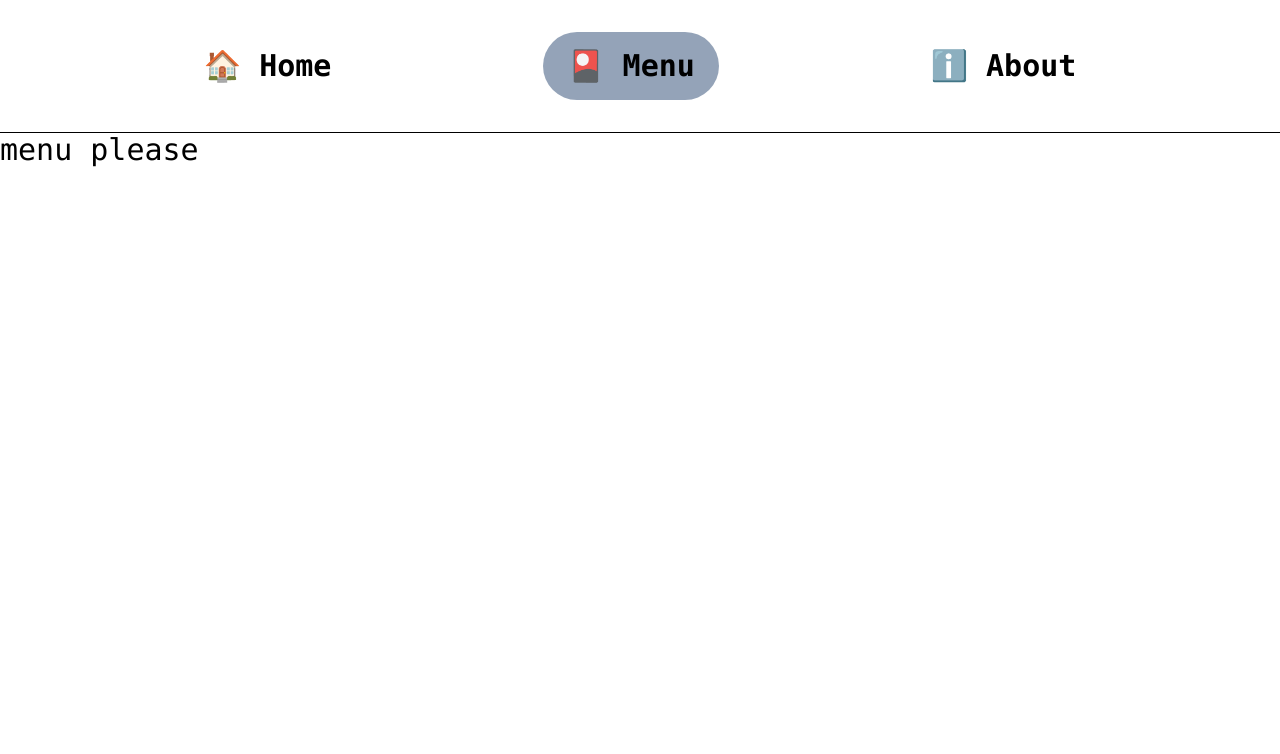
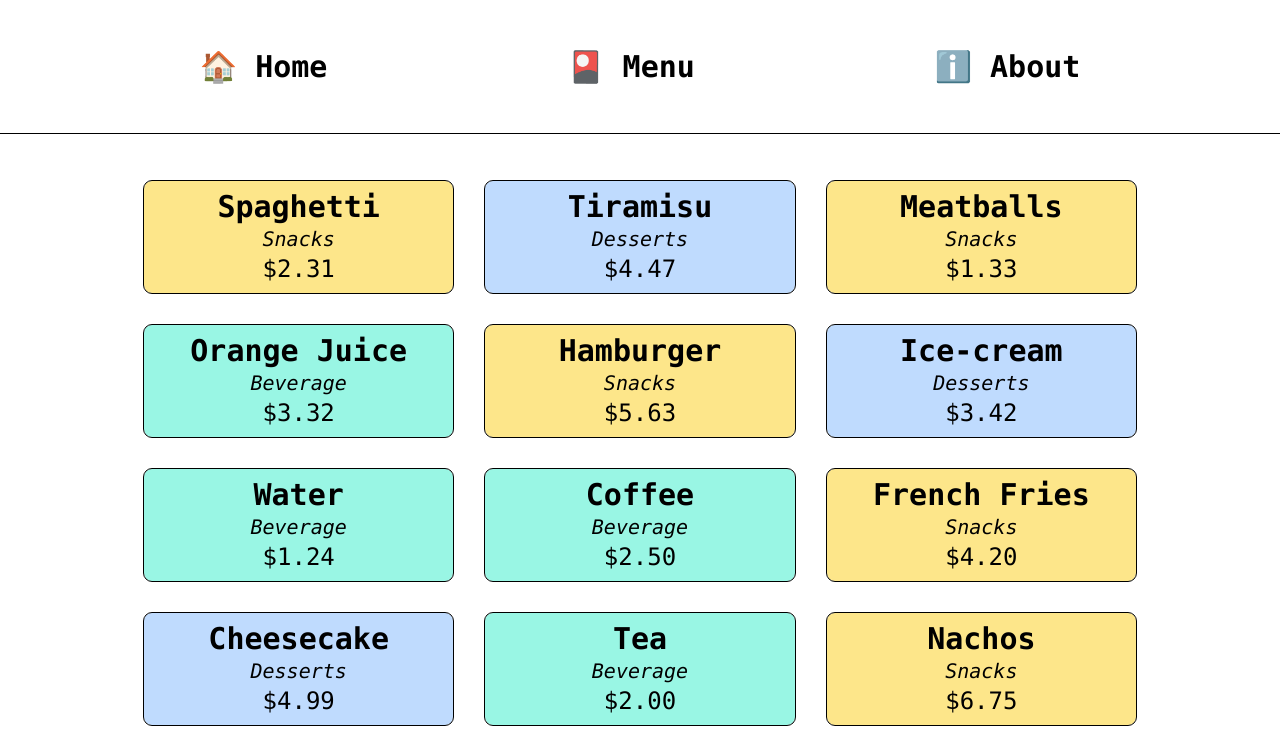
Before and after one commit to abhishekppattanayak/restaurant-page, a website built with webpack: page src/index.html in a window 1280 px wide. Both pictures are taken after a click on the button "🎴 Menu". Shown: the top 754 px of the page. Built offline with nearby package versions, Linux system fonts and the light colour scheme.

Commit message:
Add pages: about, menu

```diff
--- a/src/components/About.js
+++ b/src/components/About.js
@@ -6,7 +6,27 @@ const About = (()=>{
     const render = ()=>{
         __content.innerHTML = "";
         let div = document.createElement('div')
-        div.innerText = "who are you?"
+
+        let h1 = document.createElement('h1')
+        h1.innerText = "About me"
+        h1.classList.add('text-center', 'text-3xl', 'font-bold', 'my-8')
+
+        let p = document.createElement('p')
+        p.innerText = "Hello👋, there! This website was made as a learning step for web development. I'm grateful to The Odin Project community for providing such an excellent path to learn."
+        p.classList.add('my-4', 'font-lg', 'lg:mx-64', 'md:mx-24', 'mx-12')
+
+        let dis = document.createElement('p')
+        dis.innerText = "This website is made for educational purposes only."
+        dis.classList.add('font-thin', 'text-center', 'italic', 'text-base')
+
+        let span = document.createElement('span')
+        span.innerText = `Copyright © ${new Date().getFullYear()} abhishek`
+        span.classList.add('text-center', 'text-sm', 'w-full', 'block', 'mt-24')
+
+        div.appendChild(h1)
+        div.appendChild(p)
+        div.appendChild(dis)
+        div.appendChild(span)
         __content.append(div)
     };
 
--- a/src/components/Menu.js
+++ b/src/components/Menu.js
@@ -3,10 +3,62 @@ const __content = document.querySelector('#content')
 
 const Menu = (()=>{
 
+    const assign = {
+        'Beverage': 'teal',
+        'Snacks': 'amber',
+        'Desserts': 'blue'
+    }
+
+    const item = (title, kind, price)=>{
+        let div = document.createElement('div');
+        div.classList.add('rounded-lg', 'py-2', 'px-4', 'outline', 'outline-1', 'flex', 'flex-col', 'justify-center', 'items-center', `bg-${assign[kind]}-200`)
+
+        let h1 = document.createElement('h1')
+        h1.classList.add('font-bold', 'text-3xl')
+        h1.innerText = title
+
+        let h2 = document.createElement('h2')
+        h2.classList.add('font-thin', 'italic', 'text-xl')
+        h2.innerText = kind
+
+        let span = document.createElement('span')
+        span.classList.add('text-2xl')
+        span.innerText = price
+
+        div.appendChild(h1)
+        div.appendChild(h2)
+        div.appendChild(span)
+
+        return div
+    }
+
     const render = ()=>{
         __content.innerHTML = "";
         let div = document.createElement('div')
-        div.innerText = "menu please"
+        div.classList.add('grid','px-36', 'my-12', 'grid-rows-max','grid-cols-[repeat(auto-fit,minmax(240px,1fr))]', 'gap-8')
+        div.appendChild(item('Spaghetti','Snacks','$2.31'))
+        div.appendChild(item('Tiramisu','Desserts','$4.47'))
+        div.appendChild(item('Meatballs','Snacks','$1.33'))
+        div.appendChild(item('Orange Juice','Beverage','$3.32'))
+        div.appendChild(item('Hamburger','Snacks','$5.63'))
+        div.appendChild(item('Ice-cream','Desserts','$3.42'))
+        div.appendChild(item('Water','Beverage','$1.24'))
+        div.appendChild(item('Coffee','Beverage','$2.50'));
+        div.appendChild(item('French Fries','Snacks','$4.20'));
+        div.appendChild(item('Cheesecake','Desserts','$4.99'));
+        div.appendChild(item('Tea','Beverage','$2.00'));
+        div.appendChild(item('Nachos','Snacks','$6.75'));
+        div.appendChild(item('Brownie','Desserts','$3.99'));
+        div.appendChild(item('Lemonade','Beverage','$2.75'));
+        div.appendChild(item('Popcorn','Snacks','$3.50'));
+        div.appendChild(item('Apple Pie','Desserts','$5.25'));
+        div.appendChild(item('Milkshake','Beverage','$4.50'));
+        div.appendChild(item('Pretzels','Snacks','$3.75'));
+        div.appendChild(item('Fruit Salad','Desserts','$4.25'));
+        div.appendChild(item('Iced Tea','Beverage','$2.25'));
+        div.appendChild(item('Onion Rings','Snacks','$4.99'));
+        div.appendChild(item('Chocolate Mousse','Desserts','$5.75'));
+
         __content.append(div)
     };
 
--- a/src/index.html
+++ b/src/index.html
@@ -6,16 +6,16 @@
     <link rel="stylesheet" href="/src/assets/styles.css">
     <title>Restaurant Page</title>
 </head>
-<body class="font-mono text-3xl bg-white">
-    <header>
-        <nav>
-            <ul class="flex gap-2 justify-evenly py-8 font-bold outline outline-1">
-                <li><button class="px-6 py-4  focus:rounded-full focus:bg-slate-400" id="home">🏠 Home</button></li>
-                <li><button class="px-6 py-4  focus:rounded-full focus:bg-slate-400" id="menu">🎴 Menu</button></li>
-                <li><button class="px-6 py-4  focus:rounded-full focus:bg-slate-400" id="about">ℹ️ About</button></li>
+<body class="font-mono text-3xl bg-white grid grid-rows-6 w-screen h-screen">
+    <header class="grid-rows-subgrid row-span-1">
+        <nav class="h-full">
+            <ul class="h-full items-center flex gap-2 justify-evenly py-8 font-bold outline outline-1">
+                <li><button class="py-4 px-8 rounded-full hover:bg-blue-200" id="home">🏠 Home</button></li>
+                <li><button class="py-4 px-8 rounded-full hover:bg-blue-200" id="menu">🎴 Menu</button></li>
+                <li><button class="py-4 px-8 rounded-full hover:bg-blue-200" id="about">ℹ️ About</button></li>
             </ul>
         </nav>
     </header>
-    <div id="content"></div>
+    <div id="content" class="row-span-5"></div>
 </body>
 </html>
```
Also changed, not shown: src/assets/styles.css.
